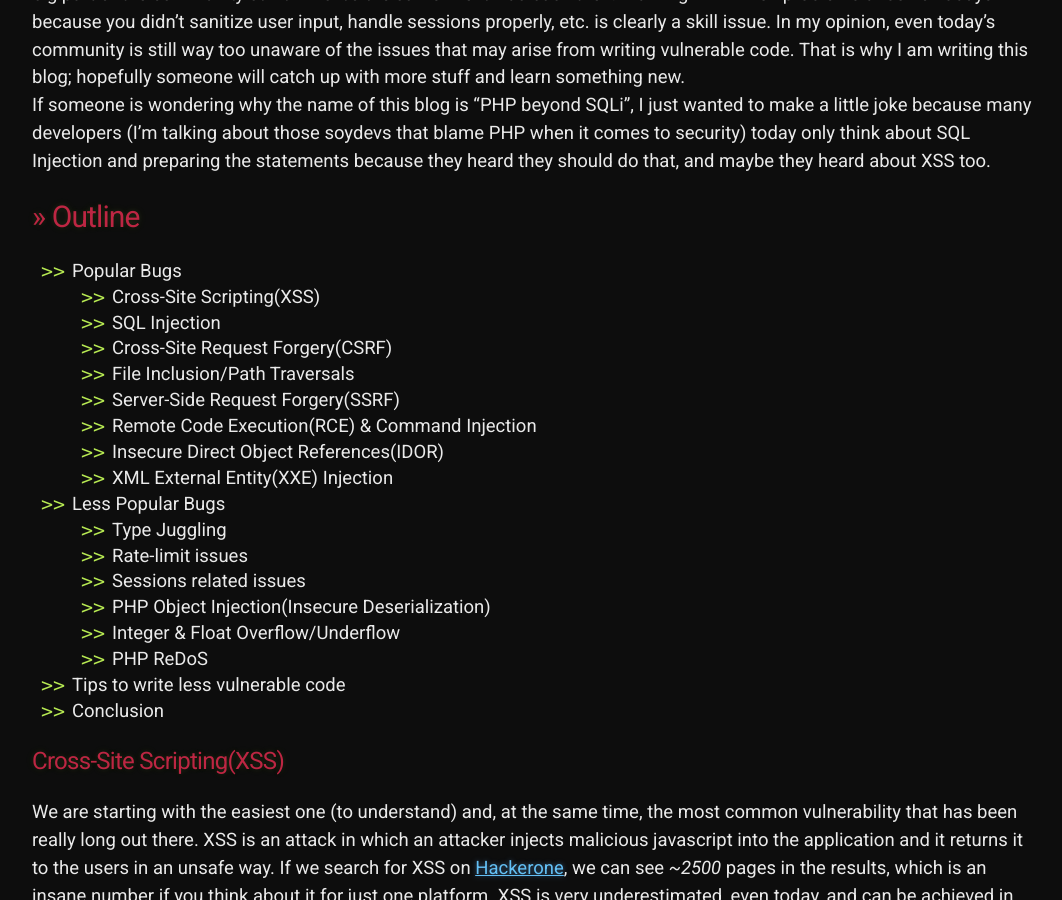
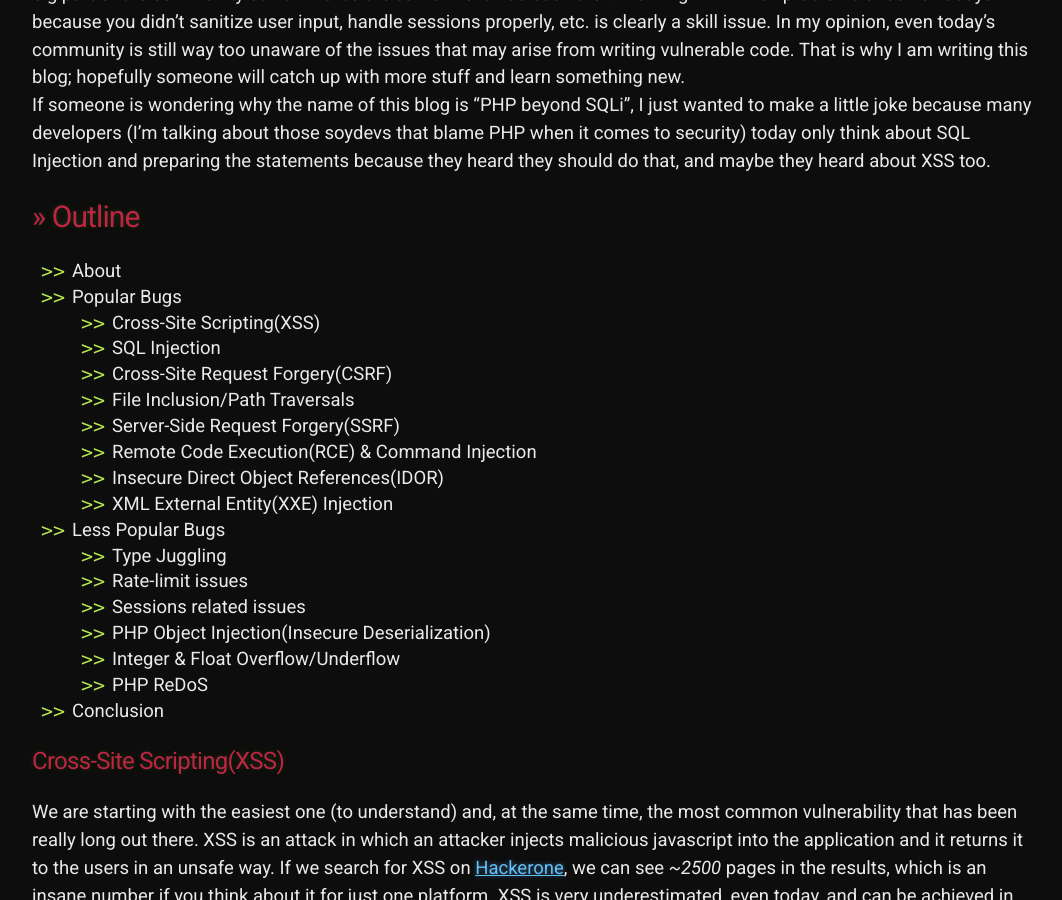
Before and after one commit to 20kilograma/blog, a Jekyll site: the page built from php-sec.md, in a window 1280 px wide and 900 px high, scrolled down 833 px. Shown: the whole window, without its empty margins (108-1170 px from the left). Built offline with Jekyll 4.4.1, drawn with Linux system fonts in a browser that asks for light colours; some web fonts are replaced; our own code applies the rules of GitHub Pages for plain Markdown files.

Commit message:
Update php-sec.md

```diff
--- a/php-sec.md
+++ b/php-sec.md
@@ -10,6 +10,7 @@ If someone is wondering why the name of this blog is "PHP beyond SQLi", I just w
 
 # >> Outline
 <ul>
+  <li>About</li>
   <li>Popular Bugs</li>
   <ul>
     <li>Cross-Site Scripting(XSS)</li>
@@ -30,7 +31,6 @@ If someone is wondering why the name of this blog is "PHP beyond SQLi", I just w
     <li>Integer & Float Overflow/Underflow</li>
     <li>PHP ReDoS</li>
   </ul>
-  <li>Tips to write less vulnerable code</li>
   <li>Conclusion</li>
 </ul>
 
```
